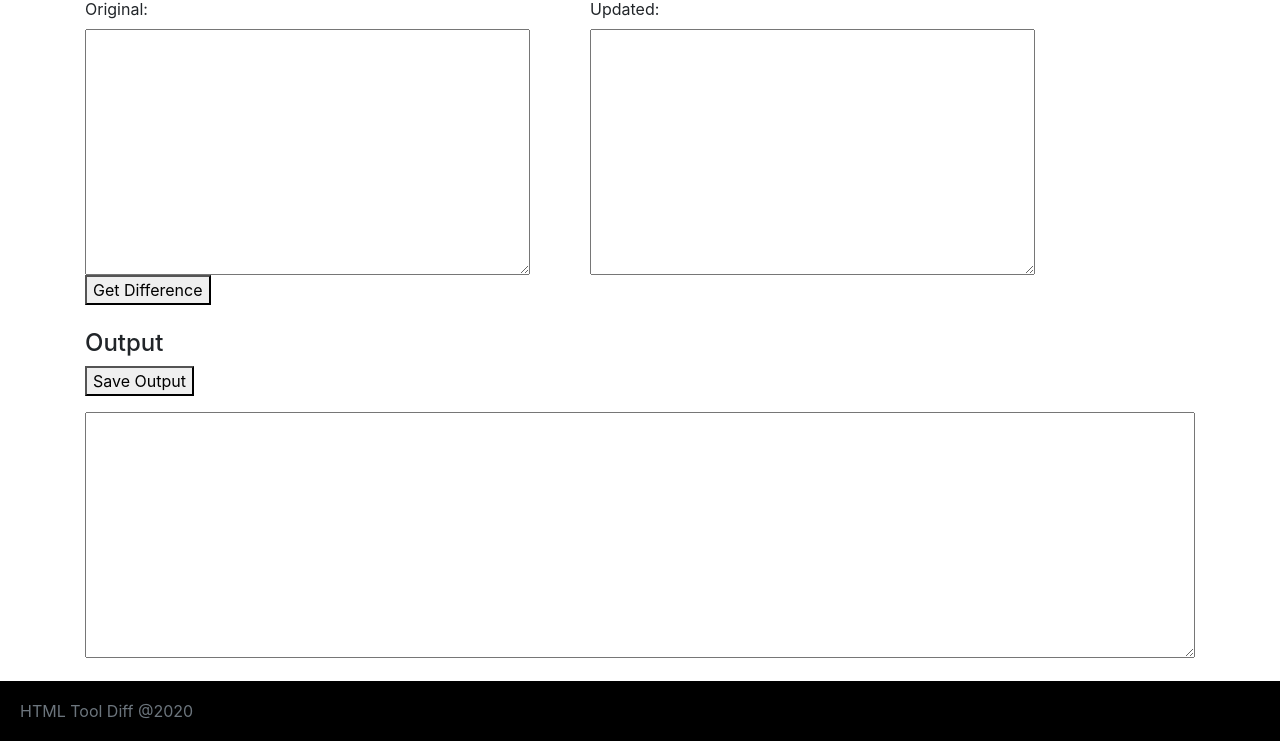
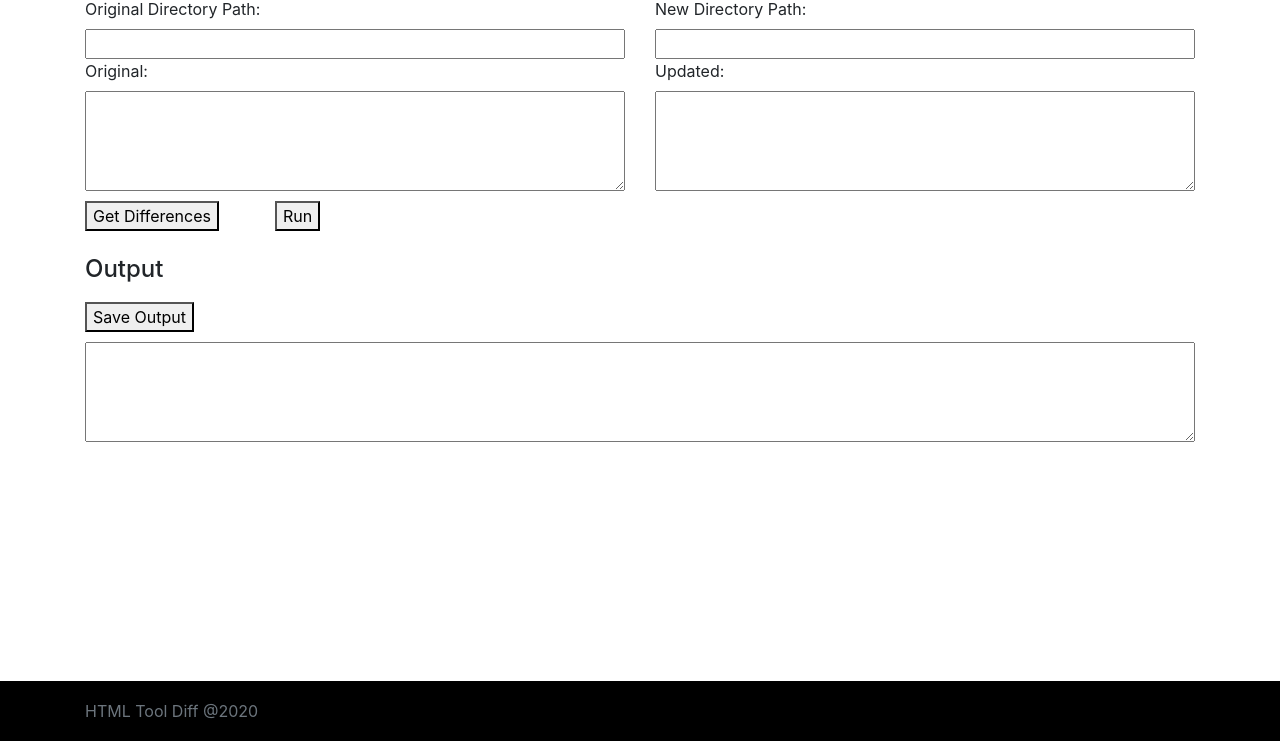
Before and after one commit to cyechow/reyl27.github.io, a plain HTML site: page index.html in a window 1280 px wide. Shown: the part 59-800 px from the top of the page. Drawn offline with nearby package versions, Linux system fonts and the light colour scheme.

```diff
--- a/index.html
+++ b/index.html
@@ -1,29 +1,47 @@
 <html>
     <head>
-        <title>HTML Diff Tool</title>
+        <title>HTML/XML Diff Tool</title>
+
+        <!-- Bootstrap core CSS -->
+        <link rel="stylesheet" type="text/css" href="./bootstrap/dist/css/bootstrap.min.css">
+
+        <!-- Custom CSS -->
         <link rel="stylesheet" type="text/css" href="layout.css">
-        <link rel="stylesheet" type="text/css" href="./bootstrap/dist/css/bootstrap.min.css">
     </head>
-    <body>
-        <div class="container">
-            <div class="row">
-                <h1>HTML Diff Tool</h1>
+    <body style="margin-bottom: 60px;">
+        <main role="main" class="container">
+            <div class="page-header">
+                <h1>HTML/XML Diff Tool</h1>
             </div>
             <div class="row">
-                <div class="col-5">
+                <div class="col-6">
+                    <label>Original Directory Path:</label>
+                    <input id="original_path" style="width: 100%;">
+                </div>
+                <div class="col-6">
+                    <label>New Directory Path:</label>
+                    <input id="new_path" style="width: 100%;">
+                </div>
+            </div>
+            <div class="row">
+                <div class="col-6">
                     <label>Original:</label>
                     <textarea id="original" style="width: 100%;" rows="10"></textarea>
                 </div>
-                <div class="col-auto"></div>
-                <div class="col-5">
+                <div class="col-6">
                     <label>Updated:</label>
                     <textarea id="new"style="width: 100%;" rows="10"></textarea>
                 </div>
             </div>
-            <div class="row">
-                <div class="col-auto">
-                    <button id="btnsubmit" onclick="getdiff()">
-                        Get Difference
+            <div class="row" style="margin-top: 10px;">
+                <div class="col-2">
+                    <button id="btnsubmit">
+                        Get Differences
+                    </button>
+                </div>
+                <div class="col-2">
+                    <button id="btnrun">
+                        Run
                     </button>
                 </div>
             </div>
@@ -37,10 +55,10 @@
                     <h4>Output</h4>
                 </div>
             </div>
-            <div class="row">
+            <div class="row" style="margin-top: 10px; margin-bottom: 10px;">
                 <div class="col-auto">
                     <a href="" id="save">
-                        <button onclick="saveoutput()">
+                        <button id="btnsave">
                             Save Output
                         </button>
                     </a>
@@ -48,45 +66,26 @@
             </div>
             <div class="row">
                 <div class="col-12">
-                    <p id="output"></p>
-                </div>
-                <div class="col-12">
                     <textarea id="outputtext" style="width: 100%;" rows="10"></textarea>
                 </div>
             </div>
-        </div>
+            <div class="row" style="margin-top: 10px; margin-bottom: 10px;">
+                <div class="col-12">
+                    <p id="output"></p>
+                </div>
+            </div>
+        </main>
 
-        <div class="footer fixed-bottom">
-            <span class="text-muted">
-                HTML Tool Diff @2020
-            </span>
-        </div>
+        <footer class="fixed-bottom" style="background-color: black; height: 60px; width: 100%; line-height: 60px; color: white;">
+            <div class="container">
+                <span class="text-muted">
+                    HTML Tool Diff @2020
+                </span>
+            </div>
+        </footer>
 
+        <script src="https://code.jquery.com/jquery-3.5.0.js" integrity="sha256-r/AaFHrszJtwpe+tHyNi/XCfMxYpbsRg2Uqn0x3s2zc=" crossorigin="anonymous"></script>
         <script src="htmldiff.js"></script>
-        <script>
-            function getdiff() {
-                document.getElementById('status').html = 'Button pressed.'
-                let originalText = document.getElementById('original').value
-                let newText = document.getElementById('new').value
-
-                let output = htmldiff(originalText, newText);
-
-                if (output.includes('<ins>') || output.includes('<del>'))
-                {
-                    document.getElementById('outputtext').value = output
-
-                    document.getElementById('output').innerHTML = output
-                }
-                else{
-                    document.getElementById('output').innerHTML = "<p>No differences detected.</p>"
-                }
-            }
-            function saveoutput() {
-                let output = document.getElementById('output').innerHTML
-                var file = new Blob([output], {type: "text/plain"});
-                save.href = URL.createObjectURL(file);
-                save.download = "diff.html";
-            }
-        </script>
+        <script src="index.js"></script>
     </body>
 </html>
--- a/layout.css
+++ b/layout.css
@@ -9,15 +9,21 @@
     color: #555;
 }
 
-.footer {
-  position: absolute;
-  left: 0;
-  bottom: 0;
-  width: 100%;
-  height: 60px; /* Set the fixed height of the footer here */
-  line-height: 60px; /* Vertically center the text there */
+html {
+  position: relative;
+  min-height: 100%;
+}
+
+body {
+  /* Margin bottom by footer height */
+  margin-bottom: 0px;
+}
+
+textarea {
+    overflow-y: scroll;
+    height: 100px;
+}
+
+.footer .container {
   background-color: #000000;
-  color: white;
-  display: block;
-  padding-left: 20px;
 }
```
Also changed, not shown: performdiff.js (deleted, +0 -9 lines).
